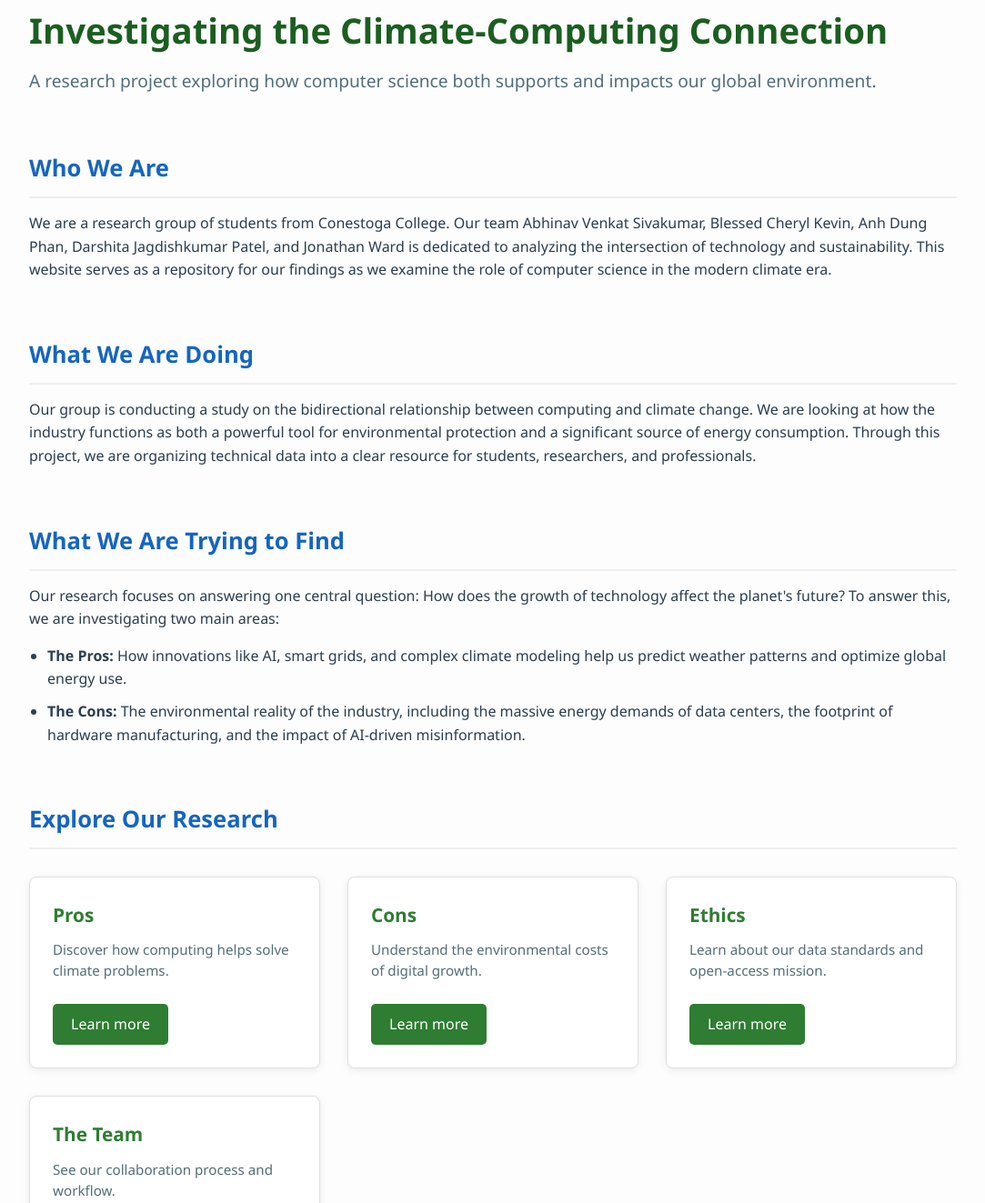
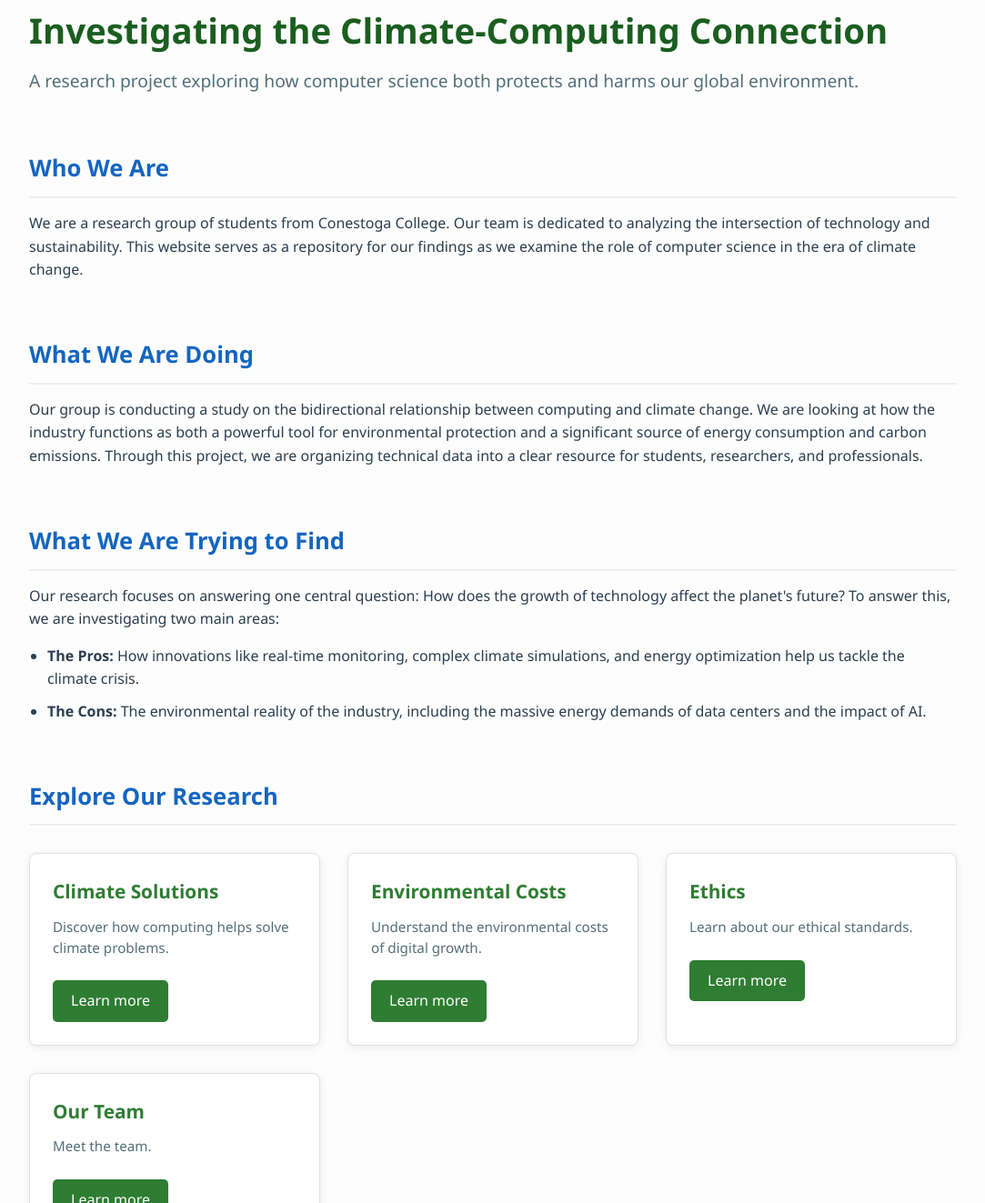
Before and after one commit to AbhinavVenkatSG/group3_projectb, a website: page index.html in a window 1280 px wide. Shown: the part 107-1430 px from the top of the page at 91% size, without its empty margins (98-1181 px from the left). Drawn offline with Linux system fonts and the light colour scheme.

Commit message:
feat: update homepage text

```diff
--- a/index.html
+++ b/index.html
@@ -15,7 +15,7 @@
                 <h1>Investigating the Climate-Computing Connection</h1>
                 <p class="subtitle">
                     A research project exploring how computer science both
-                    supports and impacts our global environment.
+                    protects and harms our global environment.
                 </p>
             </section>
 
@@ -23,12 +23,10 @@
                 <h2>Who We Are</h2>
                 <p>
                     We are a research group of students from Conestoga College.
-                    Our team Abhinav Venkat Sivakumar, Blessed Cheryl Kevin, Anh
-                    Dung Phan, Darshita Jagdishkumar Patel, and Jonathan Ward is
-                    dedicated to analyzing the intersection of technology and
-                    sustainability. This website serves as a repository for our
-                    findings as we examine the role of computer science in the
-                    modern climate era.
+                    Our team is dedicated to analyzing the intersection of
+                    technology and sustainability. This website serves as a
+                    repository for our findings as we examine the role of
+                    computer science in the era of climate change.
                 </p>
             </section>
 
@@ -39,9 +37,9 @@
                     relationship between computing and climate change. We are
                     looking at how the industry functions as both a powerful
                     tool for environmental protection and a significant source
-                    of energy consumption. Through this project, we are
-                    organizing technical data into a clear resource for
-                    students, researchers, and professionals.
+                    of energy consumption and carbon emissions. Through this
+                    project, we are organizing technical data into a clear
+                    resource for students, researchers, and professionals.
                 </p>
             </section>
 
@@ -54,15 +52,14 @@
                 </p>
                 <ul>
                     <li>
-                        <strong>The Pros:</strong> How innovations like AI,
-                        smart grids, and complex climate modeling help us
-                        predict weather patterns and optimize global energy use.
+                        <strong>The Pros:</strong> How innovations like real-time
+                        monitoring, complex climate simulations, and energy
+                        optimization help us tackle the climate crisis.
                     </li>
                     <li>
-                        <strong>The Cons:</strong> The environmental reality of
-                        the industry, including the massive energy demands of
-                        data centers, the footprint of hardware manufacturing,
-                        and the impact of AI-driven misinformation.
+                        <strong>The Cons:</strong> The environmental reality of the
+                        industry, including the massive energy demands of data
+                        centers and the impact of AI.
                     </li>
                 </ul>
             </section>
@@ -71,14 +68,14 @@
                 <h2>Explore Our Research</h2>
                 <div class="card-grid">
                     <div class="card">
-                        <h3>Pros</h3>
+                        <h3>Climate Solutions</h3>
                         <p>
                             Discover how computing helps solve climate problems.
                         </p>
                         <a href="pros.html" class="btn">Learn more</a>
                     </div>
                     <div class="card">
-                        <h3>Cons</h3>
+                        <h3>Environmental Costs</h3>
                         <p>
                             Understand the environmental costs of digital
                             growth.
@@ -87,15 +84,12 @@
                     </div>
                     <div class="card">
                         <h3>Ethics</h3>
-                        <p>
-                            Learn about our data standards and open-access
-                            mission.
-                        </p>
+                        <p>Learn about our ethical standards.</p>
                         <a href="ethics.html" class="btn">Learn more</a>
                     </div>
                     <div class="card">
-                        <h3>The Team</h3>
-                        <p>See our collaboration process and workflow.</p>
+                        <h3>Our Team</h3>
+                        <p>Meet the team.</p>
                         <a href="team.html" class="btn">Learn more</a>
                     </div>
                 </div>
```
